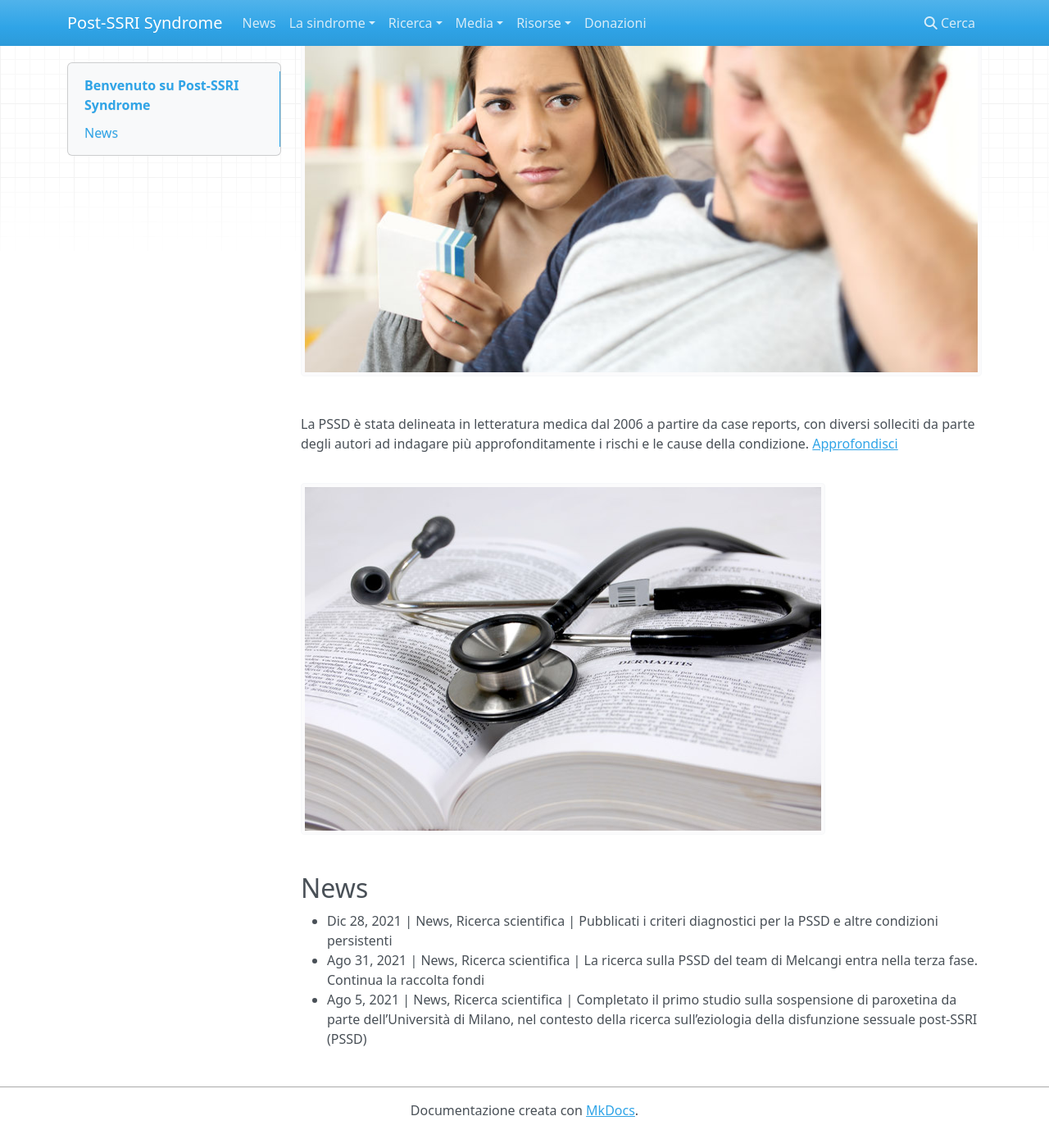
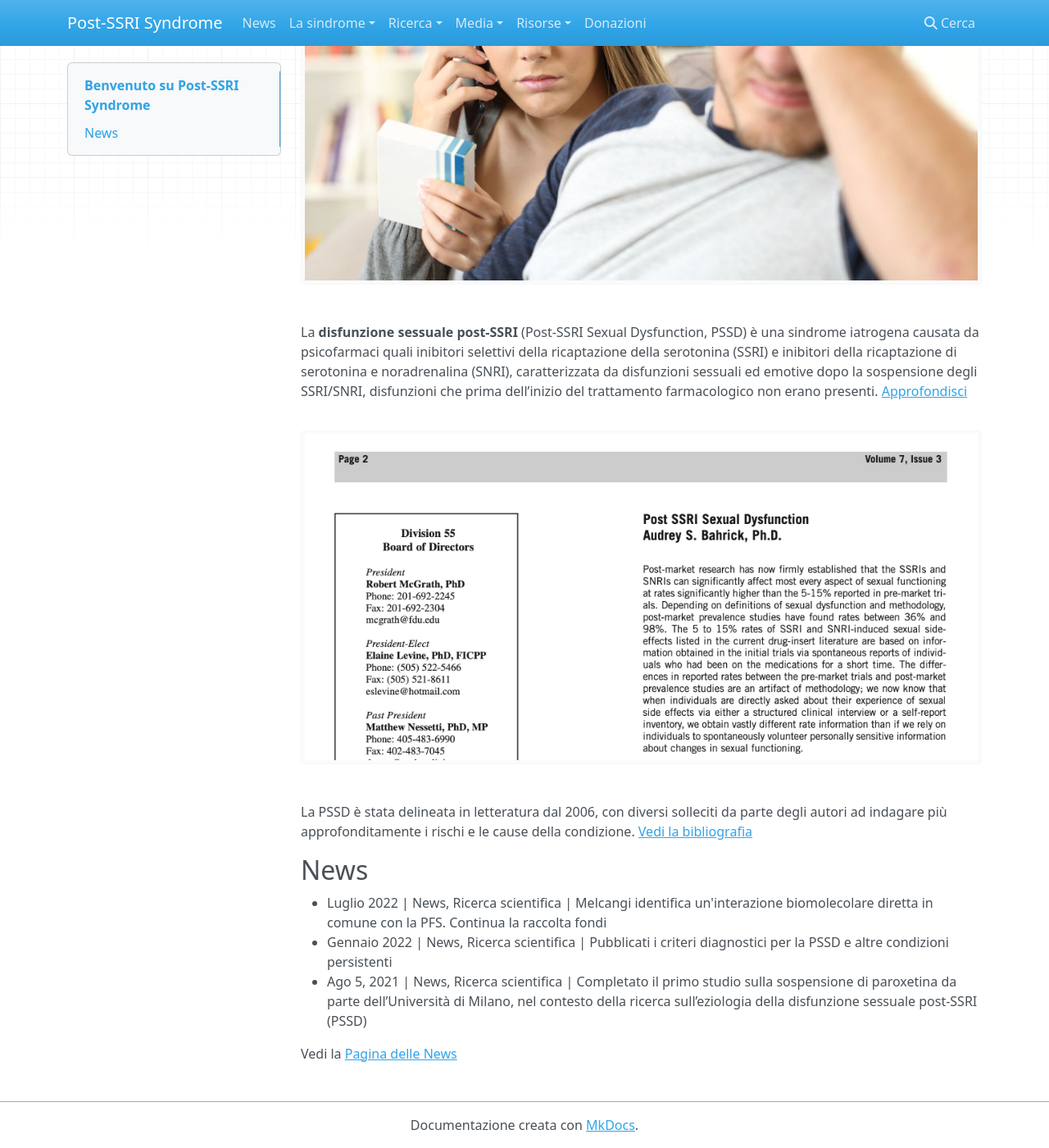
Before and after one commit to postssrisyndrome/windmill, an MkDocs documentation site: the page built from docs/index.md, in a window 1280 px wide and 1400 px high, scrolled down 364 px. Shown: the whole window at 82% size. Built offline with MkDocs 1.6.1, drawn with Linux system fonts in a browser that asks for light colours; nearby versions of some CDN libraries.

Commit message:
index: sviluppo
aggiungo screen bahrick prima review

```diff
--- a/docs/index.md
+++ b/docs/index.md
@@ -2,16 +2,18 @@ Title: Home
 
 # Benvenuto su Post-SSRI Syndrome
 
+![](./img/pssd-home.jpg)
+
 La **disfunzione sessuale post-SSRI** (Post-SSRI Sexual Dysfunction, PSSD) è una sindrome iatrogena causata da psicofarmaci quali inibitori selettivi della ricaptazione della serotonina (SSRI) e inibitori della ricaptazione di serotonina e noradrenalina (SNRI), caratterizzata da disfunzioni sessuali ed emotive dopo la sospensione degli SSRI/SNRI, disfunzioni che prima dell’inizio del trattamento farmacologico non erano presenti. [Approfondisci](la-sindrome/caratteristiche.md)
 
-![](./img/pssd-home.jpg)
+![](./img/bahrick2006.jpg)
 
-La PSSD è stata delineata in letteratura medica dal 2006 a partire da case reports, con diversi solleciti da parte degli autori ad indagare più approfonditamente i rischi e le cause della condizione. [Approfondisci](ricerca/pubblicazioni.md)
-
-![](./img/Medical-Literature.jpg)
+La PSSD è stata delineata in letteratura dal 2006, con diversi solleciti da parte degli autori ad indagare più approfonditamente i rischi e le cause della condizione. [Vedi la bibliografia](ricerca/bibliografia.md)
 
 ## News
 
-* Dic 28, 2021 | News, Ricerca scientifica | Pubblicati i criteri diagnostici per la PSSD e altre condizioni persistenti
-* Ago 31, 2021 | News, Ricerca scientifica | La ricerca sulla PSSD del team di Melcangi entra nella terza fase. Continua la raccolta fondi
+* Luglio 2022 | News, Ricerca scientifica | Melcangi identifica un'interazione biomolecolare diretta in comune con la PFS. Continua la raccolta fondi
+* Gennaio 2022 | News, Ricerca scientifica | Pubblicati i criteri diagnostici per la PSSD e altre condizioni persistenti
 * Ago 5, 2021 | News, Ricerca scientifica | Completato il primo studio sulla sospensione di paroxetina da parte dell’Università di Milano, nel contesto della ricerca sull’eziologia della disfunzione sessuale post-SSRI (PSSD)
+
+Vedi la [Pagina delle News](./news.md)
```
Also changed, not shown: docs/img/bahrick2006.jpg (added).
